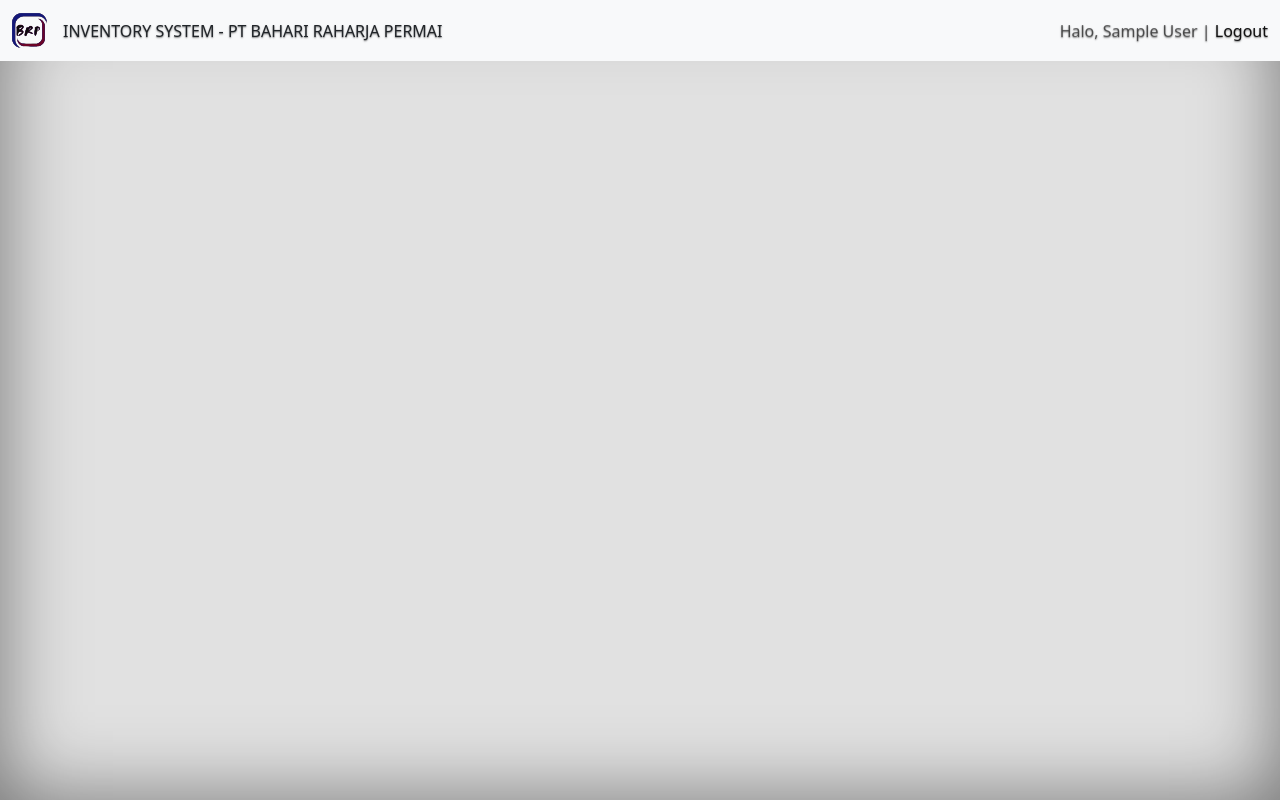
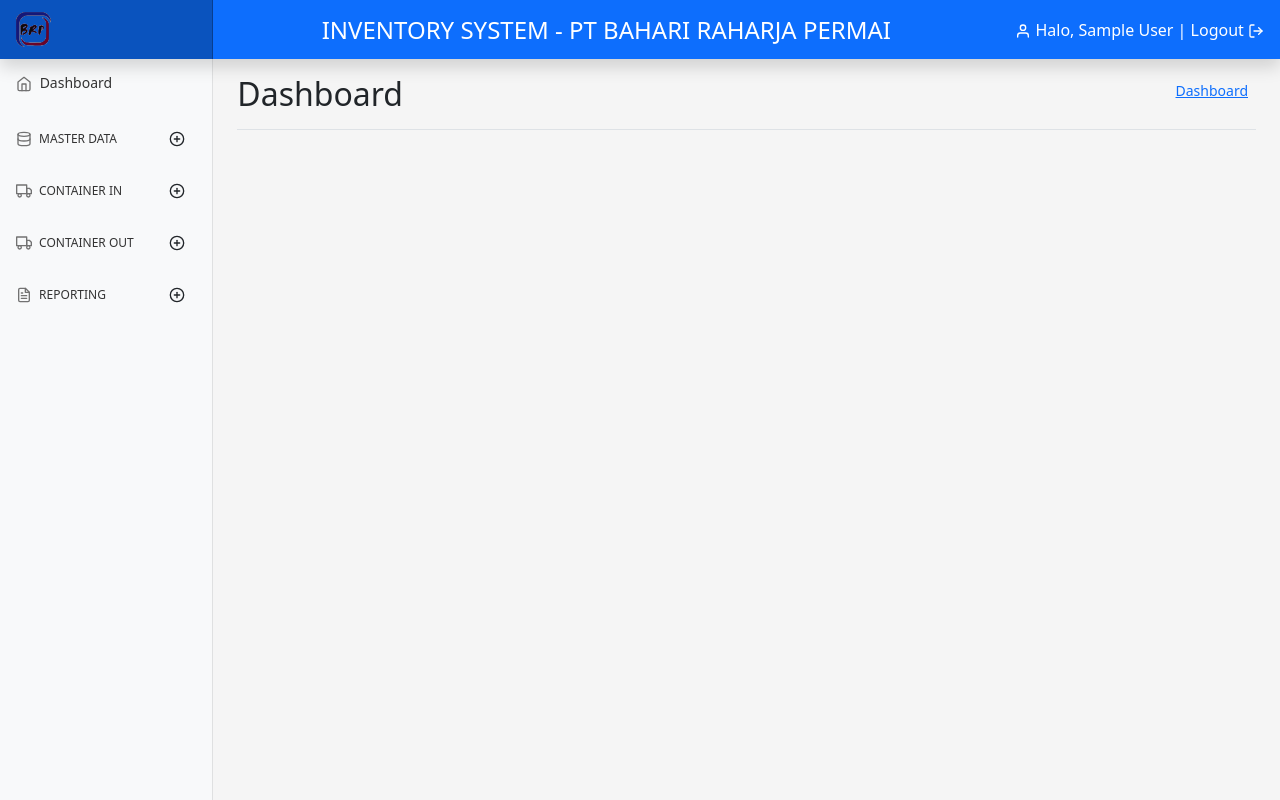
Before and after one commit to ayahshiva/depo-brp, a CodeIgniter app: page /database/dashboard in a window 1280 px wide. Run offline with CodeIgniter, Linux system fonts and the light colour scheme; the visitor is signed in with stand-in values (Sample User, id 1).

Commit message:
halaman dashboard

```diff
--- a/application/views/include/footer.php
+++ b/application/views/include/footer.php
@@ -1,7 +1,14 @@
+
         </div>
     </div>
+    <!--Bootstrap JS -->
+    <script src="https://cdn.jsdelivr.net/npm/@popperjs/core@2.11.6/dist/umd/popper.min.js" integrity="sha384-oBqDVmMz9ATKxIep9tiCxS/Z9fNfEXiDAYTujMAeBAsjFuCZSmKbSSUnQlmh/jp3" crossorigin="anonymous"></script>
 
-    <script src="<?php echo base_url(); ?>assets/js/bootstrap.bundle.min.js"></script>
+    <script src="https://cdn.jsdelivr.net/npm/bootstrap@5.2.2/dist/js/bootstrap.min.js" integrity="sha384-IDwe1+LCz02ROU9k972gdyvl+AESN10+x7tBKgc9I5HFtuNz0wWnPclzo6p9vxnk" crossorigin="anonymous"></script>
+
+    <script src="https://cdn.jsdelivr.net/npm/feather-icons@4.28.0/dist/feather.min.js" integrity="sha384-uO3SXW5IuS1ZpFPKugNNWqTZRRglnUJK6UAZ/gxOX80nxEkN9NcGZTftn6RzhGWE" crossorigin="anonymous"></script>
+
+    <script src="<?php echo base_url('assets/js/dashboard.js')?>"></script>
 
     </body>
 </html>
--- a/application/views/include/header.php
+++ b/application/views/include/header.php
@@ -8,10 +8,10 @@
     <meta name="generator" content="Hugo 0.104.2">
     <title>Inventory System | PT Bahari Raharja Permai</title>
 
-    <link href="<?php echo base_url(); ?>assets/css/bootstrap.min.css" rel="stylesheet">
-    <link href="<?php echo base_url('assets/css/style.css'); ?>" rel="stylesheet">
-    <!-- <link href="<?php echo base_url('assets/css/dashboard.css'); ?>" rel="stylesheet"> -->
-
+    <!-- Bootstrap CSS -->
+    <link href="https://cdn.jsdelivr.net/npm/bootstrap@5.2.2/dist/css/bootstrap.min.css" rel="stylesheet" integrity="sha384-Zenh87qX5JnK2Jl0vWa8Ck2rdkQ2Bzep5IDxbcnCeuOxjzrPF/et3URy9Bv1WTRi" crossorigin="anonymous">
+    <!-- Bootstrap Icon -->
+    <link rel="stylesheet" href="https://cdn.jsdelivr.net/npm/bootstrap-icons@1.10.2/font/bootstrap-icons.css">
 
     <style>
       .bd-placeholder-img {
@@ -65,7 +65,7 @@
         -webkit-overflow-scrolling: touch;
       }
     </style>
+    <!-- Custom CSS -->
+    <link href="<?php echo base_url('assets/css/style.css'); ?>" rel="stylesheet">
   </head>
   <body>
-    <div class="container-fluid">
-      <div class="row">
--- a/application/views/include/navbar.php
+++ b/application/views/include/navbar.php
@@ -2,25 +2,20 @@
   $nama = $this->session->userdata('display_name');
 ?>
 
-
-
-
-<nav class="navbar navbar-expand-lg bg-light">
-  <div class="container-fluid">
-     <a class="navbar-brand" href="#">
-      <img src="<?php echo base_url('assets/images/logo.svg'); ?>" height="35">
-     </a>
-    <button class="navbar-toggler" type="button" data-bs-toggle="collapse" data-bs-target="#navbarTogglerDemo01" aria-controls="navbarTogglerDemo01" aria-expanded="false" aria-label="Toggle navigation">
-      <span class="navbar-toggler-icon"></span>
-    </button>
-    <div class="collapse navbar-collapse" id="navbarText">
-      <span class="navbar-nav me-auto mb-2 mb-lg-0">
-        INVENTORY SYSTEM - PT BAHARI RAHARJA PERMAI
-      </span>
-      <span class="navbar-text">
-        Halo, <?= $nama; ?> | <a class="text-decoration-none" href="<?= site_url('login/logout'); ?>">Logout</a>
-      </span>
-    </div>
+<header class="navbar navbar-primary sticky-top bg-primary flex-md-nowrap p-0 shadow">
+  <a class="navbar-brand col-md-3 text-white col-lg-2 me-0 px-3 fs-6" href="<?php echo site_url('dashboard'); ?>">
+    <img src="<?php echo base_url('assets/images/logo.svg'); ?>" height="35">
+  </a>
+  <button class="navbar-toggler position-absolute d-md-none collapsed" type="button" data-bs-toggle="collapse" data-bs-target="#sidebarMenu" aria-controls="sidebarMenu" aria-expanded="false" aria-label="Toggle navigation">
+    <span class="navbar-toggler-icon"></span>
+  </button>
+  <span class="text-white fs-4">INVENTORY SYSTEM - PT BAHARI RAHARJA PERMAI</span>
+  <div class="navbar-nav">
+    <div class="nav-item text-nowrap">
+    <span class="nav-link px-3 text-white fs-6"><i data-feather="user"></i> Halo, <?php echo $nama; ?> | <a href="<?php echo site_url('login/logout'); ?>" class="text-decoration-none text-white">Logout <i data-feather="log-out"></i></a></span>
     </div>
   </div>
-</nav>
+</header>
+
+<div class="container-fluid">
+  <div class="row">
--- a/application/views/include/sidebar.php
+++ b/application/views/include/sidebar.php
@@ -0,0 +1,169 @@
+    <nav id="sidebarMenu" class="col-md-3 col-lg-2 d-md-block bg-light sidebar collapse">
+      <div class="position-sticky pt-3 sidebar-sticky">
+        <ul class="nav flex-column">
+          <li class="nav-item">
+            <a class="nav-link" aria-current="page" href="#">
+              <span data-feather="home" class="align-text-bottom"></span>
+              Dashboard
+            </a>
+          </li>
+        </ul>
+        <h6 class="sidebar-heading d-flex justify-content-between align-items-center px-3 mt-4 mb-1 text-muted text-uppercase">
+          <a class="nav-link" aria-current="page" href="#">
+              <span data-feather="database" class="align-text-bottom"></span>
+                Master Data
+            </a>
+          <a class="link-secondary" href="#" aria-label="Add a new report">
+            <button class="btn btn-toggle d-inline-flex align-items-center rounded border-0 collapsed" data-bs-toggle="collapse" data-bs-target="#master-collapse" aria-expanded="true">
+              <span data-feather="plus-circle" class="align-text-bottom"></span>
+            </button>
+          </a>
+        </h6>
+        <div class="collapse" id="master-collapse">
+          <ul class="nav flex-column mb-2">
+            <li class="nav-item">
+              <a class="nav-link" href="#">
+                <span data-feather="arrow-right" class="align-text-bottom"></span>
+                User
+              </a>
+            </li>
+            <li class="nav-item">
+              <a class="nav-link" href="#">
+                <span data-feather="arrow-right" class="align-text-bottom"></span>
+                MLO
+              </a>
+            </li>
+            <li class="nav-item">
+              <a class="nav-link" href="#">
+                <span data-feather="arrow-right" class="align-text-bottom"></span>
+                EMKL
+              </a>
+            </li>
+            <li class="nav-item">
+              <a class="nav-link" href="#">
+                <span data-feather="arrow-right" class="align-text-bottom"></span>
+                Vessel
+              </a>
+            </li>
+            <li class="nav-item">
+              <a class="nav-link" href="#">
+                <span data-feather="arrow-right" class="align-text-bottom"></span>
+                Container
+              </a>
+            </li>
+          </ul>
+        </div>
+        <h6 class="sidebar-heading d-flex justify-content-between align-items-center px-3 mt-4 mb-1 text-muted text-uppercase">
+          <a class="nav-link" aria-current="page" href="#">
+              <span data-feather="truck" class="align-text-bottom"></span>
+                Container In
+            </a>
+          <a class="link-secondary" href="#" aria-label="Add a new report">
+            <button class="btn btn-toggle d-inline-flex align-items-center rounded border-0 collapsed" data-bs-toggle="collapse" data-bs-target="#mvin-collapse" aria-expanded="true">
+              <span data-feather="plus-circle" class="align-text-bottom"></span>
+            </button>
+          </a>
+        </h6>
+        <div class="collapse" id="mvin-collapse">
+          <ul class="nav flex-column mb-2">
+            <li class="nav-item">
+              <a class="nav-link" href="#">
+                <span data-feather="arrow-right" class="align-text-bottom"></span>
+                List In
+              </a>
+            </li>
+            <li class="nav-item">
+              <a class="nav-link" href="#">
+                <span data-feather="arrow-right" class="align-text-bottom"></span>
+                Payment In
+              </a>
+            </li>
+            <li class="nav-item">
+              <a class="nav-link" href="#">
+                <span data-feather="arrow-right" class="align-text-bottom"></span>
+                Process In
+              </a>
+            </li>
+            <li class="nav-item">
+              <a class="nav-link" href="#">
+                <span data-feather="arrow-right" class="align-text-bottom"></span>
+                Berita Acara Penerimaan
+              </a>
+            </li>
+          </ul>
+        </div>
+
+        <h6 class="sidebar-heading d-flex justify-content-between align-items-center px-3 mt-4 mb-1 text-muted text-uppercase">
+          <a class="nav-link" aria-current="page" href="#">
+              <span data-feather="truck" class="align-text-bottom"></span>
+                Container Out
+            </a>
+          <a class="link-secondary" href="#" aria-label="Add a new report">
+            <button class="btn btn-toggle d-inline-flex align-items-center rounded border-0 collapsed" data-bs-toggle="collapse" data-bs-target="#mvot-collapse" aria-expanded="true">
+              <span data-feather="plus-circle" class="align-text-bottom"></span>
+            </button>
+          </a>
+        </h6>
+        <div class="collapse" id="mvot-collapse">
+          <ul class="nav flex-column mb-2">
+            <li class="nav-item">
+              <a class="nav-link" href="#">
+                <span data-feather="arrow-right" class="align-text-bottom"></span>
+                List Out
+              </a>
+            </li>
+            <li class="nav-item">
+              <a class="nav-link" href="#">
+                <span data-feather="arrow-right" class="align-text-bottom"></span>
+                Payment Out
+              </a>
+            </li>
+            <li class="nav-item">
+              <a class="nav-link" href="#">
+                <span data-feather="arrow-right" class="align-text-bottom"></span>
+                Process Out
+              </a>
+            </li>
+          </ul>
+        </div>
+        <h6 class="sidebar-heading d-flex justify-content-between align-items-center px-3 mt-4 mb-1 text-muted text-uppercase">
+          <a class="nav-link" aria-current="page" href="#">
+              <span data-feather="file-text" class="align-text-bottom"></span>
+                Reporting
+            </a>
+          <a class="link-secondary" href="#" aria-label="Add a new report">
+            <button class="btn btn-toggle d-inline-flex align-items-center rounded border-0 collapsed" data-bs-toggle="collapse" data-bs-target="#report-collapse" aria-expanded="true">
+              <span data-feather="plus-circle" class="align-text-bottom"></span>
+            </button>
+          </a>
+        </h6>
+        <div class="collapse" id="report-collapse">
+          <ul class="nav flex-column mb-2">
+            <li class="nav-item">
+              <a class="nav-link" href="#">
+                <span data-feather="arrow-right" class="align-text-bottom"></span>
+                MV-IN
+              </a>
+            </li>
+            <li class="nav-item">
+              <a class="nav-link" href="#">
+                <span data-feather="arrow-right" class="align-text-bottom"></span>
+                MV-OT
+              </a>
+            </li>
+            <li class="nav-item">
+              <a class="nav-link" href="#">
+                <span data-feather="arrow-right" class="align-text-bottom"></span>
+                S-List
+              </a>
+            </li>
+            <li class="nav-item">
+              <a class="nav-link" href="#">
+                <span data-feather="arrow-right" class="align-text-bottom"></span>
+                MLO Invoicing
+              </a>
+            </li>
+          </ul>
+        </div>
+      </div>
+    </nav>
--- a/application/views/page/dashboard.php
+++ b/application/views/page/dashboard.php
@@ -0,0 +1,14 @@
+	<main class="col-md-9 ms-sm-auto col-lg-10 px-md-4">
+    	<div class="d-flex justify-content-between flex-wrap flex-md-nowrap align-items-center pt-3 pb-2 mb-3 border-bottom">
+        	<h1 class="h2">Dashboard</h1>
+        	<div class="btn-toolbar mb-2 mb-md-0">
+          		<div class="btn-group me-2">
+          			<nav aria-label="breadcrumb">
+  						<ol class="breadcrumb">
+    						<li class="breadcrumb-item"><a href="<?= site_url('dashboard'); ?>" onclick="return false;">Dashboard</a></li>
+  						</ol>
+					</nav>
+          		</div>
+        	</div>
+      	</div>
+    </main>
--- a/assets/css/style.css
+++ b/assets/css/style.css
@@ -1,18 +1,16 @@
 html,
 body {
   height: 100%;
-/*  padding-top: 2.5rem;*/
 }
 
 body {
-  text-shadow: 0 .05rem .1rem rgba(0, 0, 0, .5);
-  box-shadow: inset 0 0 5rem rgba(0, 0, 0, .5);
   align-items: center;
-  background-color: #e1e1e1;
+  background-color: #f5f5f5;
+  font-size: .875rem;
 }
 
 .form-signin {
-  max-width: 500px;
+  max-width: 350px;
   padding: 15px;
 }
 
@@ -32,9 +30,98 @@
   border-top-right-radius: 0;
 }
 
+.feather {
+  width: 16px;
+  height: 16px;
+}
+
+/*
+ * Sidebar
+ */
+
+.sidebar {
+  position: fixed;
+  top: 0;
+  /* rtl:raw:
+  right: 0;
+  */
+  bottom: 0;
+  /* rtl:remove */
+  left: 0;
+  z-index: 100; /* Behind the navbar */
+  padding: 48px 0 0; /* Height of navbar */
+  box-shadow: inset -1px 0 0 rgba(0, 0, 0, .1);
+}
+
+@media (max-width: 767.98px) {
+  .sidebar {
+    top: 5rem;
+  }
+}
+
+.sidebar-sticky {
+  height: calc(100vh - 48px);
+  overflow-x: hidden;
+  overflow-y: auto; /* Scrollable contents if viewport is shorter than content. */
+}
+
+.sidebar .nav-link {
+  font-weight: 500;
+  color: #333;
+}
+
+.sidebar .nav-link .feather {
+  margin-right: 4px;
+  color: #727272;
+}
+
+.sidebar .nav-link.active {
+  color: #2470dc;
+}
+
+.sidebar .nav-link:hover .feather,
+.sidebar .nav-link.active .feather {
+  color: inherit;
+}
+
+.sidebar-heading {
+  font-size: .75rem;
+}
+
+/*
+ * Navbar
+ */
+
+.navbar-brand {
+  padding-top: .75rem;
+  padding-bottom: .75rem;
+  background-color: rgba(0, 0, 0, .25);
+  box-shadow: inset -1px 0 0 rgba(0, 0, 0, .25);
+}
+
+.navbar .navbar-toggler {
+  top: .25rem;
+  right: 1rem;
+}
+
+.navbar .form-control {
+  padding: .75rem 1rem;
+}
+
+.form-control-dark {
+  color: #fff;
+  background-color: rgba(255, 255, 255, .1);
+  border-color: rgba(255, 255, 255, .1);
+}
+
+.form-control-dark:focus {
+  border-color: transparent;
+  box-shadow: 0 0 0 3px rgba(255, 255, 255, .25);
+}
+
 .login-background{
 	background-image: url('../../assets/images/bg.jpg') ;
 	background-size: cover;
 	background-repeat: no-repeat;
-	height: 100vh;
+  height: 100vh;
 }
--- /dev/null
+++ b/assets/js/dashboard.js
@@ -0,0 +1,53 @@
+/* globals Chart:false, feather:false */
+
+(() => {
+  'use strict'
+
+  feather.replace({ 'aria-hidden': 'true' })
+
+  // Graphs
+  const ctx = document.getElementById('myChart')
+  // eslint-disable-next-line no-unused-vars
+  const myChart = new Chart(ctx, {
+    type: 'line',
+    data: {
+      labels: [
+        'Sunday',
+        'Monday',
+        'Tuesday',
+        'Wednesday',
+        'Thursday',
+        'Friday',
+        'Saturday'
+      ],
+      datasets: [{
+        data: [
+          15339,
+          21345,
+          18483,
+          24003,
+          23489,
+          24092,
+          12034
+        ],
+        lineTension: 0,
+        backgroundColor: 'transparent',
+        borderColor: '#007bff',
+        borderWidth: 4,
+        pointBackgroundColor: '#007bff'
+      }]
+    },
+    options: {
+      scales: {
+        yAxes: [{
+          ticks: {
+            beginAtZero: false
+          }
+        }]
+      },
+      legend: {
+        display: false
+      }
+    }
+  })
+})()
```
Also changed, not shown: application/views/page/login.php (+7 -5 lines), assets/css/sidebars.css (added, +51 -0 lines), assets/js/sidebars.js (added, +8 -0 lines).
